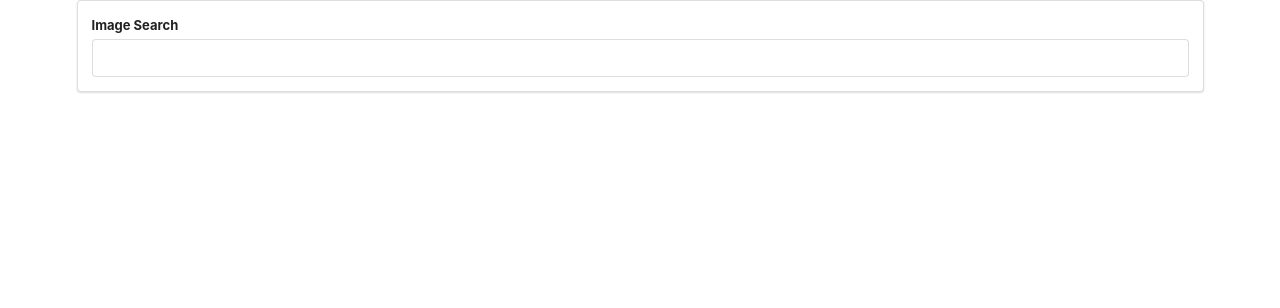
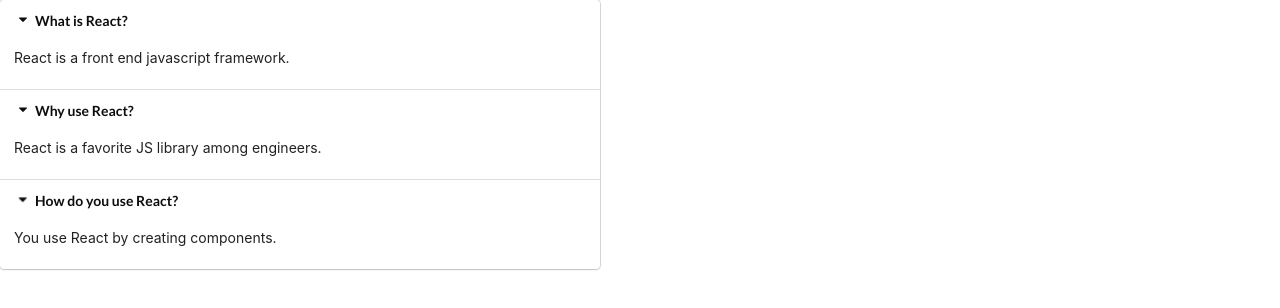
Before and after one commit to SwiftlyAside/ReactExercise, a React (Create React App) app: page / in a window 1280 px wide. Shown: the top 308 px of the page. Built offline with nearby package versions, Linux system fonts and the light colour scheme.

Commit message:
Add Accordion.js 아코디언이 추가되었습니다.

```diff
--- /dev/null
+++ b/src/components/Accordion.js
@@ -0,0 +1,24 @@
+import React from 'react';
+
+const Accordion = ({ items }) => {
+  const renderedItems = items.map((item, index) => {
+    return (
+      <React.Fragment key={item.title}>
+        {/* eslint-disable-next-line jsx-a11y/click-events-have-key-events,jsx-a11y/no-static-element-interactions */}
+        <div
+          className="title active"
+          onClick={() => console.log('Title Clicked.', index)}
+        >
+          <i className="dropdown icon" />
+          {item.title}
+        </div>
+        <div className="content active">
+          <p>{item.content}</p>
+        </div>
+      </React.Fragment>
+    );
+  });
+  return <div className="ui styled accordion">{renderedItems}</div>;
+};
+
+export default Accordion;
--- a/src/components/App.jsx
+++ b/src/components/App.jsx
@@ -1,10 +1,30 @@
 import React from 'react';
-import './App.css';
-import unsplash from '../api/unsplash';
-import SearchBar from './SearchBar';
-import ImageList from './ImageList';
+// import './App.css';
+import Accordion from './Accordion';
 
-class App extends React.Component {
+const items = [
+  {
+    title: 'What is React?',
+    content: 'React is a front end javascript framework.',
+  },
+  {
+    title: 'Why use React?',
+    content: 'React is a favorite JS library among engineers.',
+  },
+  {
+    title: 'How do you use React?',
+    content: 'You use React by creating components.',
+  },
+];
+
+export default () => {
+  return (
+    <div>
+      <Accordion items={items} />
+    </div>
+  );
+
+  /*
   constructor(props) {
     super(props);
     this.state = { images: [] };
@@ -27,7 +47,10 @@ class App extends React.Component {
         <ImageList images={this.state.images} />
       </div>
     );
-    /*  constructor(props) {
+  }
+
+
+  constructor(props) {
     super(props);
     this.state = { lat: null, errorMessage: '' };
   }
@@ -57,7 +80,4 @@ class App extends React.Component {
   render() {
     return <div className="border red">{this.renderContent()}</div>;
   } */
-  }
-}
-
-export default App;
+};
```
Also changed, not shown: src/logo.svg (deleted). Lines whose indentation alone changed are shown as unchanged.
